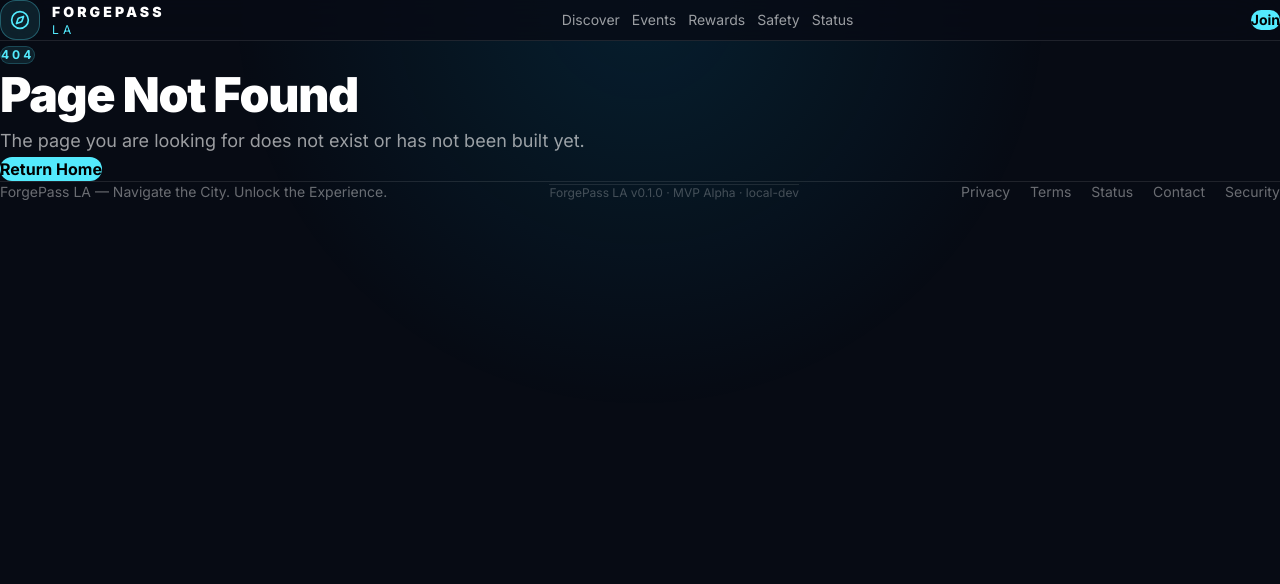
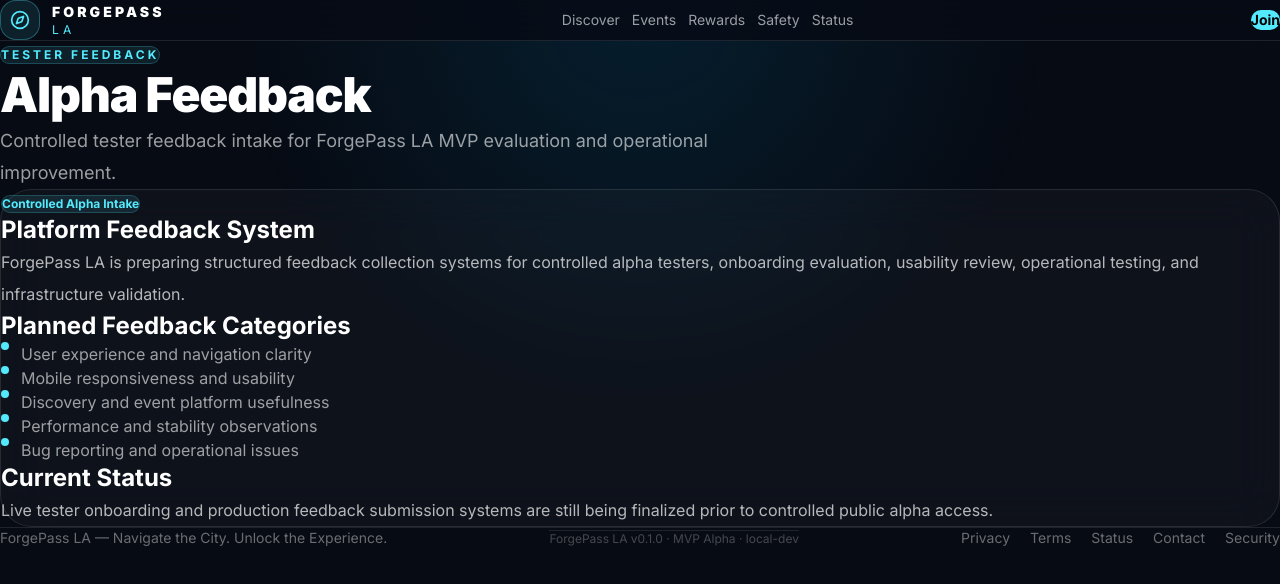
Before and after one commit to Oatskillua/forgepass-la, a React (Vite) app: page /feedback in a window 1280 px wide. Shown: the top 584 px of the page. Built offline with nearby package versions, Linux system fonts and the light colour scheme.

Commit message:
Add alpha feedback route

```diff
--- /dev/null
+++ b/src/pages/Feedback.jsx
@@ -0,0 +1,77 @@
+import PageShell from '../components/PageShell'
+import PageModule from '../components/PageModule'
+import Badge from '../components/Badge'
+
+export default function Feedback() {
+  return (
+    <PageShell
+      eyebrow="Tester Feedback"
+      title="Alpha Feedback"
+      subtitle="Controlled tester feedback intake for ForgePass LA MVP evaluation and operational improvement."
+    >
+      <PageModule>
+        <div className="space-y-10 text-white/70">
+          <section>
+            <Badge tone="cyan" className="mb-5">
+              Controlled Alpha Intake
+            </Badge>
+
+            <h2 className="text-2xl font-bold text-white">
+              Platform Feedback System
+            </h2>
+
+            <p className="mt-4 leading-8">
+              ForgePass LA is preparing structured feedback collection systems
+              for controlled alpha testers, onboarding evaluation, usability
+              review, operational testing, and infrastructure validation.
+            </p>
+          </section>
+
+          <section>
+            <h2 className="text-2xl font-bold text-white">
+              Planned Feedback Categories
+            </h2>
+
+            <ul className="mt-6 space-y-3 text-white/60">
+              <li className="flex items-start gap-3">
+                <span className="mt-2 h-2 w-2 rounded-full bg-cyan-300" />
+                <span>User experience and navigation clarity</span>
+              </li>
+
+              <li className="flex items-start gap-3">
+                <span className="mt-2 h-2 w-2 rounded-full bg-cyan-300" />
+                <span>Mobile responsiveness and usability</span>
+              </li>
+
+              <li className="flex items-start gap-3">
+                <span className="mt-2 h-2 w-2 rounded-full bg-cyan-300" />
+                <span>Discovery and event platform usefulness</span>
+              </li>
+
+              <li className="flex items-start gap-3">
+                <span className="mt-2 h-2 w-2 rounded-full bg-cyan-300" />
+                <span>Performance and stability observations</span>
+              </li>
+
+              <li className="flex items-start gap-3">
+                <span className="mt-2 h-2 w-2 rounded-full bg-cyan-300" />
+                <span>Bug reporting and operational issues</span>
+              </li>
+            </ul>
+          </section>
+
+          <section>
+            <h2 className="text-2xl font-bold text-white">
+              Current Status
+            </h2>
+
+            <p className="mt-4 leading-8">
+              Live tester onboarding and production feedback submission systems
+              are still being finalized prior to controlled public alpha access.
+            </p>
+          </section>
+        </div>
+      </PageModule>
+    </PageShell>
+  )
+}
--- a/src/router.jsx
+++ b/src/router.jsx
@@ -13,6 +13,7 @@ import Privacy from './pages/Privacy'
 import Contact from './pages/Contact'
 import Terms from './pages/Terms'
 import Security from './pages/Security'
+import Feedback from './pages/Feedback'
 
 export const router = createBrowserRouter([
   {
@@ -70,6 +71,11 @@ export const router = createBrowserRouter([
     errorElement: <ErrorFallback />,
   },
   {
+    path: '/feedback',
+    element: <Feedback />,
+    errorElement: <ErrorFallback />,
+  },
+  {
     path: '*',
     element: <NotFound />,
     errorElement: <ErrorFallback />,
```
